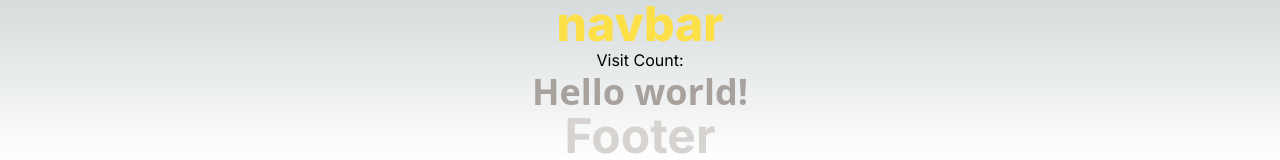
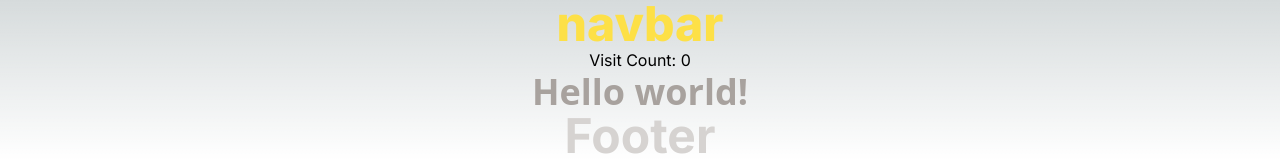
Before and after one commit to high-haseeb/huzaifa-portfolio, a Next.js app: page / in a window 1280 px wide. Shown: the top 160 px of the page. Built offline with nearby package versions, Linux system fonts and the light colour scheme; no server answers; the database is empty.

Commit message:
veiw-counter working

```diff
--- a/components/veiwcount.jsx
+++ b/components/veiwcount.jsx
@@ -1,16 +1,10 @@
 "use client";
 import { useState, useEffect } from "react";
 import firebaseApp from "../lib/firebase";
-import {
-  getFirestore,
-  getDoc,
-  setDoc,
-  doc,
-  updateDoc,
-} from "firebase/firestore";
+import { getFirestore, getDoc, doc, updateDoc } from "firebase/firestore";
 
 function HomePage() {
-  const [visitCount, setVisitCount] = useState(null);
+  const [visitCount, setVisitCount] = useState(0);
 
   useEffect(() => {
     console.log("useEffect");
@@ -18,14 +12,15 @@ function HomePage() {
     const visitCountRef = doc(db, "stats", "visitCount");
 
     const updateVeiw = async () => {
+      // get the document refrence
       const docSnap = await getDoc(visitCountRef);
 
       if (docSnap.exists()) {
-        setVisitCount(await docSnap.data().count || 0);
-        console.log(visitCount);
-        await updateDoc(visitCountRef, { count: visitCount + 1 });
+        // setVisitCount(docSnap.data().count); // get the current value
+        const currentVeiws = docSnap.data().count
+        setVisitCount(currentVeiws + 1);
+        await updateDoc(visitCountRef, { count: currentVeiws + 1 }); // update the current value
         console.log("succesfully updated");
-        console.log(visitCount);
       } else {
         console.log("field does not exist");
       }
@@ -37,7 +32,6 @@ function HomePage() {
   return (
     <div>
       <h1>Visit Count: {visitCount}</h1>
-      {/* Your other components/content */}
     </div>
   );
 }
```
